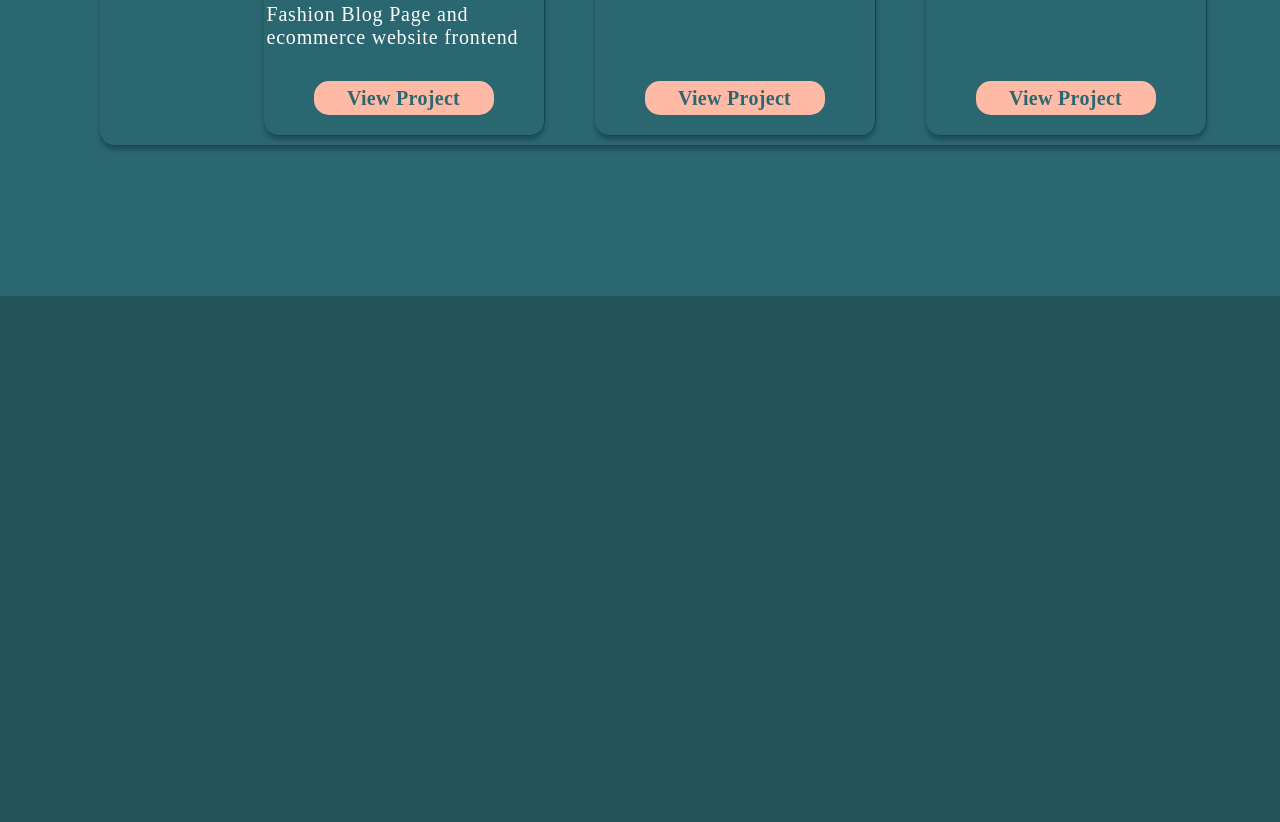
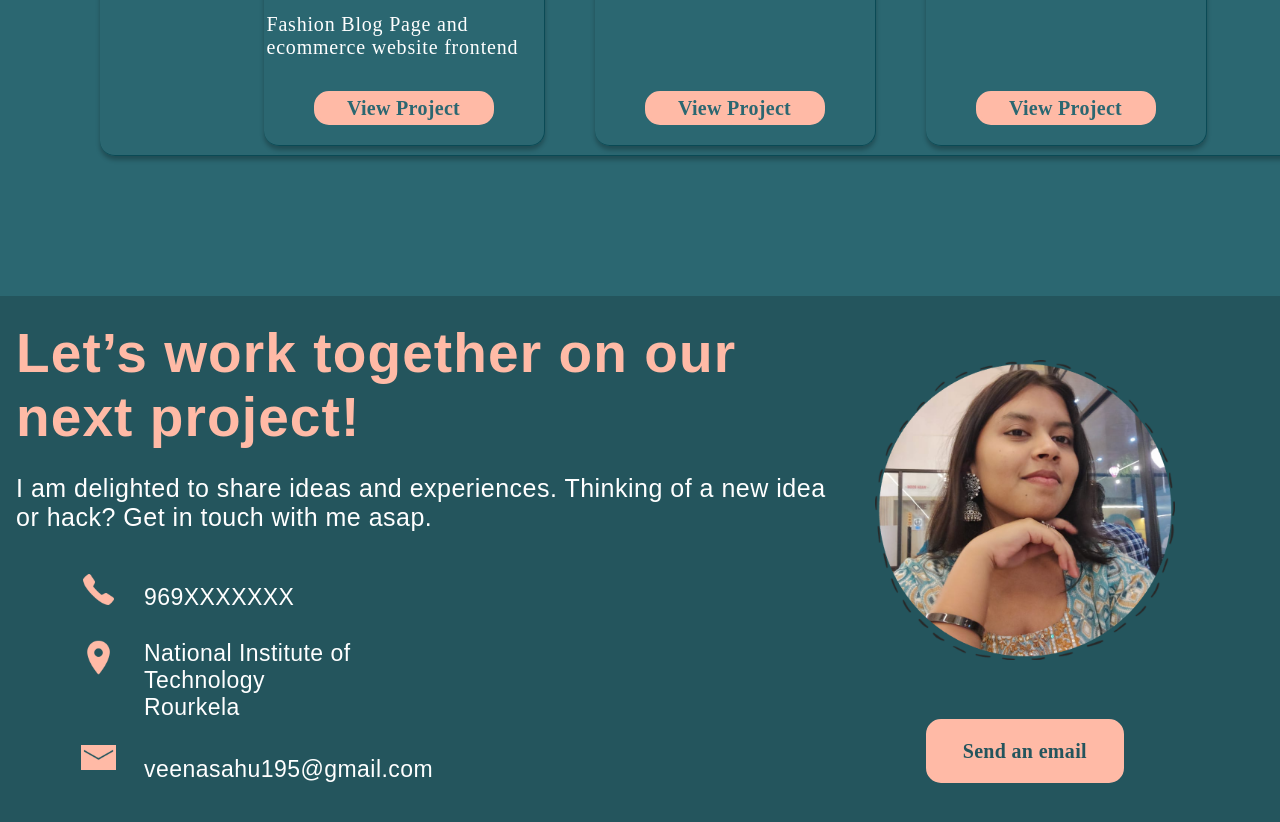
Before and after one commit to auraexe25/Myfolio, a plain HTML site: page index.html in a window 1280 px wide. Shown: the part 2033-2855 px from the top of the page. Drawn offline with Linux system fonts and the light colour scheme; a web font is replaced by a local one.

Commit message:
few corrections

```diff
--- a/index.html
+++ b/index.html
@@ -112,6 +112,212 @@
 
         <div class="div">
 
+<div class="div-2">
+    <div class="column">
+      <div class="div-3">
+        <div class="lets-work-together-on-our-next-project">
+          Let’s work together on our next project!
+        </div>
+        <div
+          class="i-am-delighted-to-share-ideas-and-experiences-thinking-of-a-new-idea-or-hack-get-in-touch-with-me-asap"
+        >
+          I am delighted to share ideas and experiences. Thinking of a new idea
+          or hack? Get in touch with me asap.
+        </div>
+        <div class="div-4">
+          <div class="div-5">
+            <img
+              loading="lazy"
+              src="assets/phone.png"
+              class="img"
+            />
+            <div class="phn">969XXXXXXX</div>
+          </div>
+          <div class="div-6">
+            <img
+              loading="lazy"
+              src="assets/location.png"
+              class="img-2"
+            />
+            <div class="national-institute-of-technology-rourkela">
+              National Institute of Technology
+              <br />
+              Rourkela
+            </div>
+          </div>
+          <div class="div-7">
+            <img
+              loading="lazy"
+              src="assets/email.png"
+              class="img"
+            />
+            <div class="veenasahu-195-gmail-com">veenasahu195@gmail.com</div>
+          </div>
+        </div>
+      </div>
+    </div>
+    <div class="column-2">
+    <div class="div-8">
+        <img
+          loading="lazy"
+          src="assets/image.png"
+          class="img-3"
+        />
+        <div class="download-cv">Send an email</div>
+      </div>
+    </div>
+  </div>
+  </div>
+
+
+  <style>
+  .div-2 {
+    gap: 20px;
+    display: flex;
+  }
+  .column {
+    display: flex;
+    flex-direction: column;
+    line-height: normal;
+    width: 66%;
+    margin-left: 0px;
+  }
+  .div-3 {
+    display: flex;
+    flex-grow: 1;
+    flex-direction: column;
+    align-items: start;
+    font-family: Share, sans-serif;
+    color: rgba(255, 255, 255, 1);
+    font-weight: 400;
+  }
+
+  .lets-work-together-on-our-next-project {
+    position: relative;
+    color: rgba(255, 186, 166, 1);
+    font-size: 55px;
+    font-weight: 700;
+    letter-spacing: 1.1px;
+    margin-top: 25px;
+    margin-left: 16px;
+  }
+
+  .i-am-delighted-to-share-ideas-and-experiences-thinking-of-a-new-idea-or-hack-get-in-touch-with-me-asap {
+    font-size: 25px;
+    position: relative;
+    letter-spacing: 0.5px;
+    margin-top: 25px;
+    margin-left: 16px;
+  }
+
+  .div-4 {
+    display: flex;
+    width: 370px;
+    max-width: 100%;
+    flex-direction: column;
+    align-items: start;
+    font-size: 23px;
+    letter-spacing: 0.46px;
+    margin: 36px 0 0 81px;
+  }
+  .div-5 {
+    display: flex;
+    gap: 28px;
+    white-space: nowrap;
+  }
+  .img {
+    aspect-ratio: 1;
+    object-fit: contain;
+    object-position: center;
+    width: 35px;
+  }
+  .phn{
+    align-self: start;
+    margin-top: 16px;
+    flex-basis: auto;
+  }
+  .div-6 {
+    align-self: stretch;
+    display: flex;
+    margin-top: 29px;
+    gap: 28px;
+  }
+  .img-2 {
+    aspect-ratio: 1;
+    object-fit: contain;
+    object-position: center;
+    width: 35px;
+    align-self: start;
+  }
+  .national-institute-of-technology-rourkela {
+    flex-grow: 1;
+    width: 300px;
+    flex-basis: auto;
+  }
+  .div-7 {
+    display: flex;
+    margin-top: 19px;
+    align-items: start;
+    gap: 28px;
+    white-space: nowrap;
+  }
+  .veenasahu-195-gmail-com {
+    margin-top: 16px;
+    flex-basis: auto;
+    flex-grow: 1;
+  }
+  .column-2 {
+    display: flex;
+    flex-direction: column;
+    width: 25%;
+    margin-right: 20px;
+  }
+    .div-8 {
+        position: relative;
+        margin-top:20%;
+        margin-bottom: 20%;
+        display: flex;
+        flex-direction: column;
+
+    }
+  .img-3 {
+    position: relative;
+    object-fit: contain;
+    width: 300px;
+    align-self: center;
+
+  }
+  .div-8 .download-cv {
+    position: relative;
+    top: 25%;
+    left: 50%;
+    transform: translate(-50%, -50%);
+    border: 3px solid #ffbaa6;
+    border-radius: 15px;
+    background-color: #ffbaa6;
+    padding: 14px 26px;
+    width: 140px;
+    height: 30px;
+    display: flex;
+    justify-content: center;
+    align-items: center;
+    color:  rgba(36, 85, 93, 1);
+    font-family: Share;
+    font-size: 20px;
+    font-style: normal;
+    font-weight: 600;
+    line-height: normal;
+    letter-spacing: 0.32px;
+}
+
+.div-8 .download-cv:hover {
+    cursor: pointer;
+    background-color:  rgba(36, 85, 93, 1);
+    border: 3px solid #ffbaa6;
+    color: #ffbaa6;
+}
+
+  </style>
         </div>
 </body>
 </html>
--- a/styles.css
+++ b/styles.css
@@ -212,7 +212,7 @@ flex-shrink: 0;
 
 .aboutme{
         position: absolute;
-        top: 800px;
+        top: 790px;
         left: 380px;
         width: 986px;
         height: 316px;
@@ -252,7 +252,7 @@ flex-shrink: 0;
 
     .mys{
         position: relative;
-        top:850px;
+        top:810px;
         left: 100px;
         width: 1270px;
         height: 316px;
@@ -284,7 +284,7 @@ flex-shrink: 0;
    .works{
     position:relative;
     left: 178px;
-    top: 900px;
+    top: 910px;
     color: rgba(255, 186, 166, 1);
     font-size: 30px;
     font-weight: 400;
@@ -294,7 +294,7 @@ flex-shrink: 0;
 
    .wb{
     position: relative;
-        top: 950px;
+        top: 960px;
         left: 100px;
         width: 1270px;
         height: 410px;
```
Also changed, not shown: assets/image.png (added), 1 other file.
